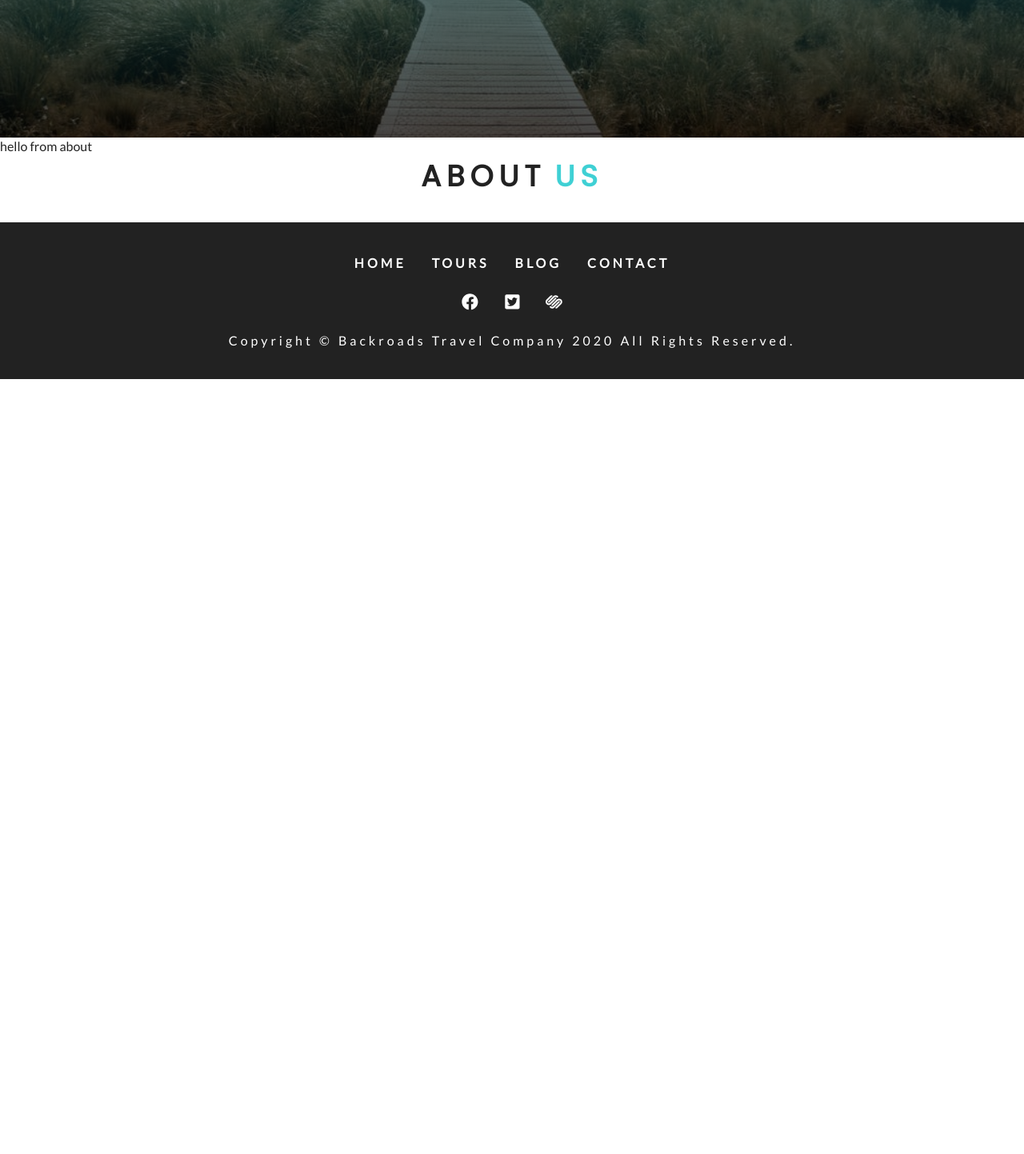
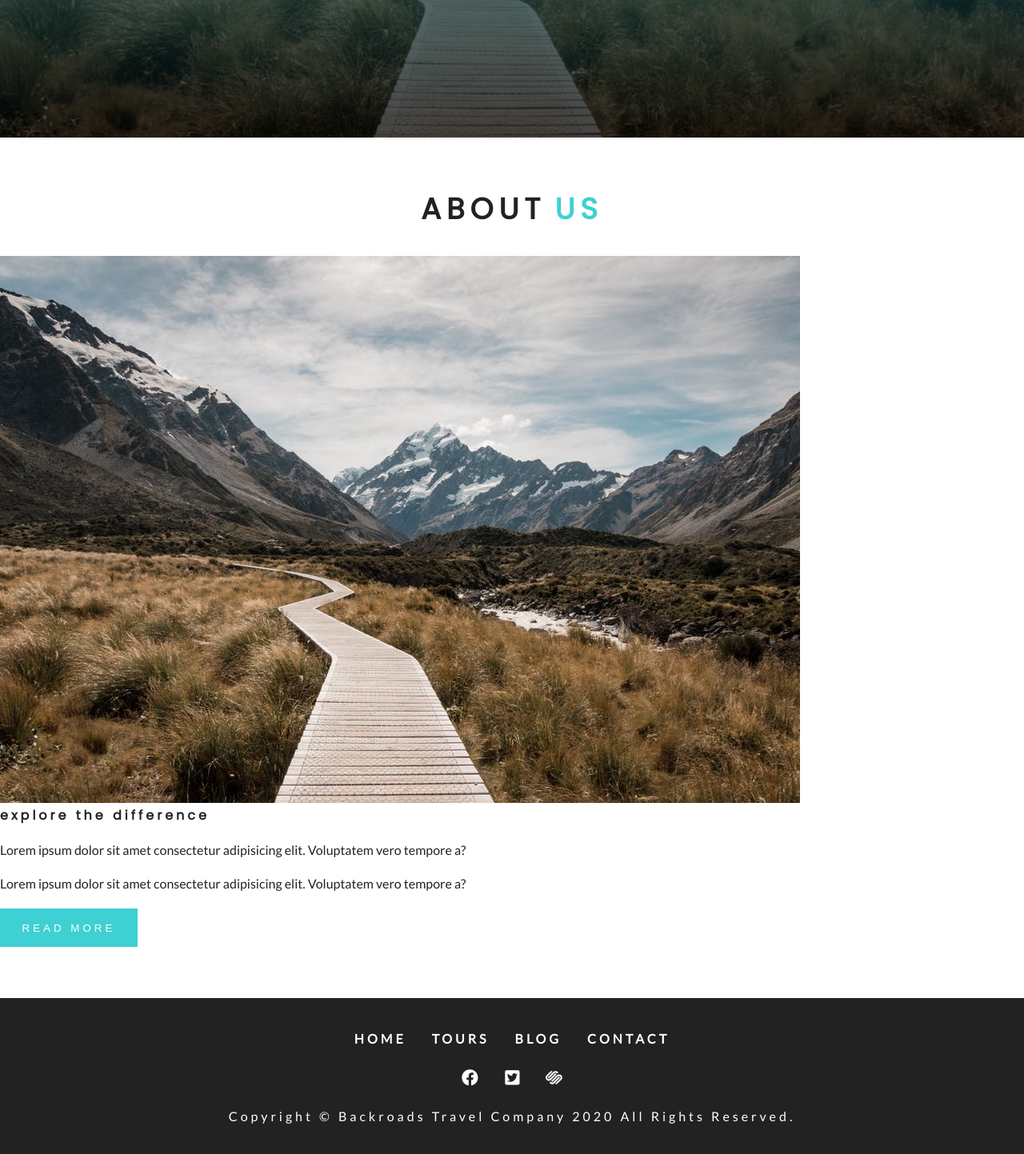
Before and after one commit to subhashb/backroads, a Gatsby site: page / in a window 1280 px wide. Shown: the part 713-2156 px from the top of the page at 80% size. Before the commit the page ends 1187 px from the top, so only its background shows below. Built offline with nearby package versions, Linux system fonts and the light colour scheme; Gatsby itself is replaced by a stand-in of ours.

Commit message:
About section in Home page

```diff
--- a/src/components/Home/About.js
+++ b/src/components/Home/About.js
@@ -1,12 +1,34 @@
 import React from "react"
 import Title from "../Title"
+import styles from "../../css/about.module.css"
+import img from "../../images/defaultBcg.jpeg"
 
 const About = () => {
   return (
-    <div>
-      hello from about
+    <section className={styles.about}>
       <Title title="about" subtitle="us" />
-    </div>
+      <div className={styles.aboutCenter}>
+        <article className={styles.aboutImg}>
+          <div className={styles.imgContainer}>
+            <img src={img} alt="about company" />
+          </div>
+        </article>
+        <article className={styles.aboutInfo}>
+          <h4>explore the difference</h4>
+          <p>
+            Lorem ipsum dolor sit amet consectetur adipisicing elit. Voluptatem
+            vero tempore a?
+          </p>
+          <p>
+            Lorem ipsum dolor sit amet consectetur adipisicing elit. Voluptatem
+            vero tempore a?
+          </p>
+          <button type="button" className="btn-primary">
+            read more
+          </button>
+        </article>
+      </div>
+    </section>
   )
 }
 
```
